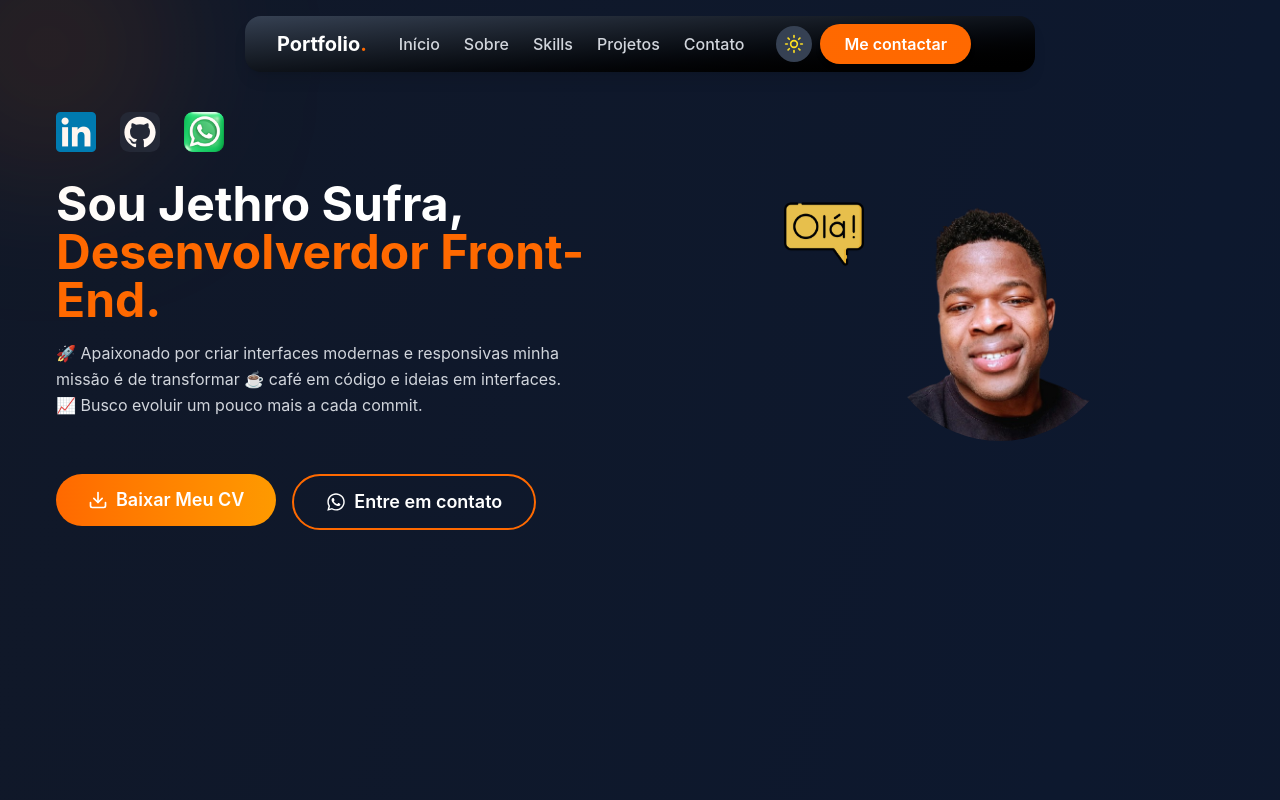
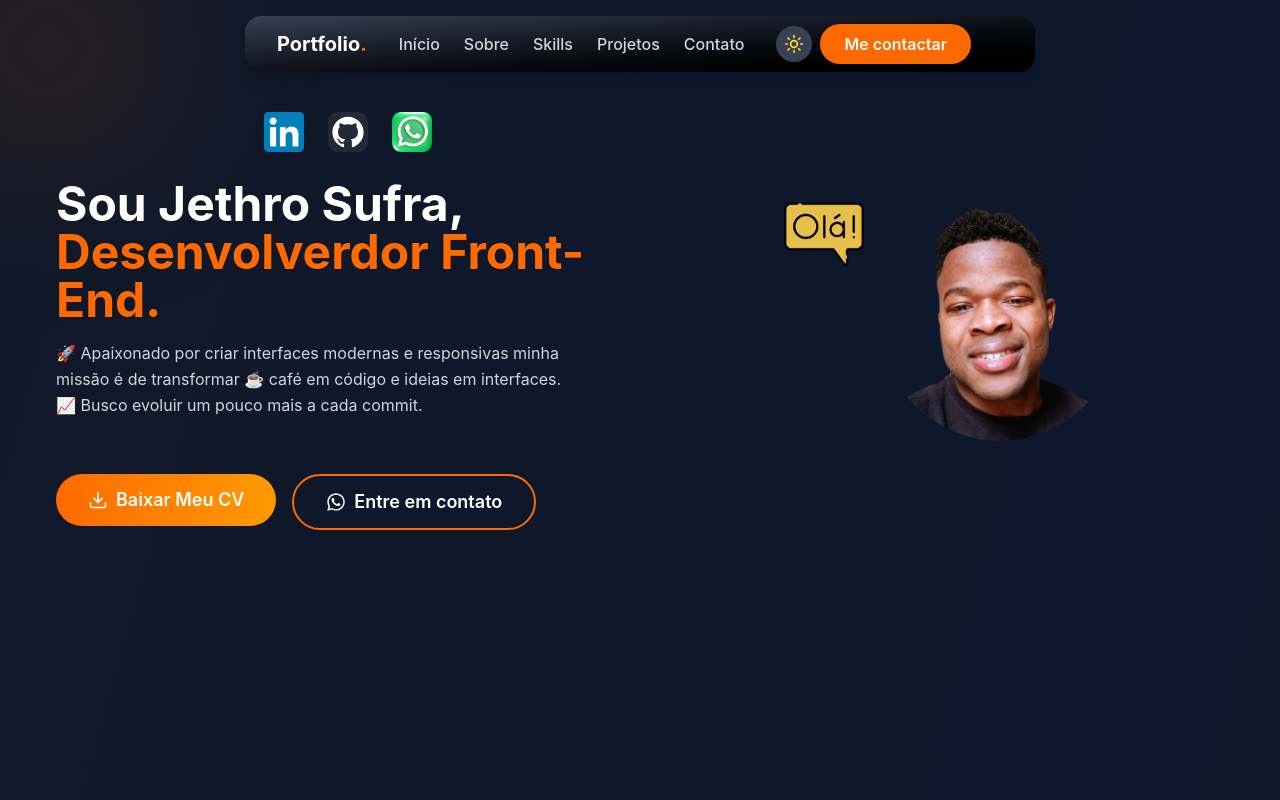
Before and after one commit to Jjethro93/PORTFOLIO-JS, a React (Vite) app: page / in a window 1280 px wide. Shown: the top 800 px of the page. Built offline with nearby package versions, Linux system fonts and the light colour scheme.

Commit message:
final ajust

```diff
--- a/src/components/Contact.jsx
+++ b/src/components/Contact.jsx
@@ -78,6 +78,7 @@ Mensagem:${formData.message}
                         </div>
                         <form
                             onSubmit={handleSubmit}
+
                             style={{
                                 background: darkMode ?
                                     "linear-gradient(to right, #1f2937, #111827)" :
--- a/src/components/Home.jsx
+++ b/src/components/Home.jsx
@@ -56,7 +56,7 @@ function Home({ darkMode }) {
                     <div className="lg:w-1/2 w-full flex flex-col items-center
                 lg:items-start text-center lg:text-left mb-12 lg:mb-0">
 
-                        <div className="flex justify-center lg:justify-start
+                        <div className="flex justify-center items-center
                     gap-4 sm:gap-6 mb-6 sm:mb-7 w-full">
                             {socialIcons.map((social, index) => (
                                 <a
@@ -69,7 +69,7 @@ function Home({ darkMode }) {
                                 >
                                     <img src={social.icon}
                                         alt={social.alt}
-                                        className={`w-8 h-8 sm:w-10 sm:h-10
+                                        className={`w-8 h-8 sm:w-10 sm:h-10 z-100
                                     object-contain ${darkMode
                                                 ? '' :
                                                 'filter brightness-75'
```
